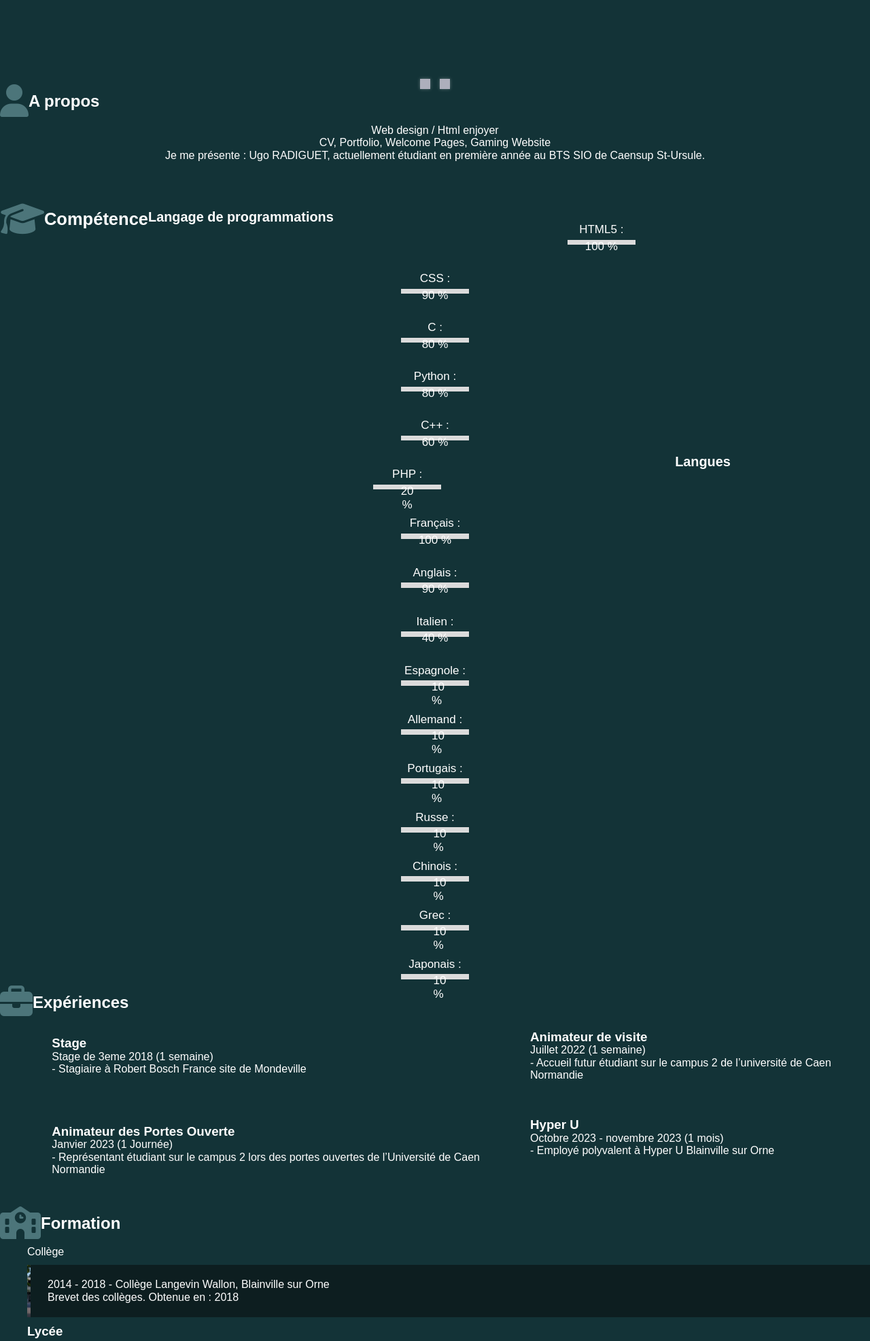
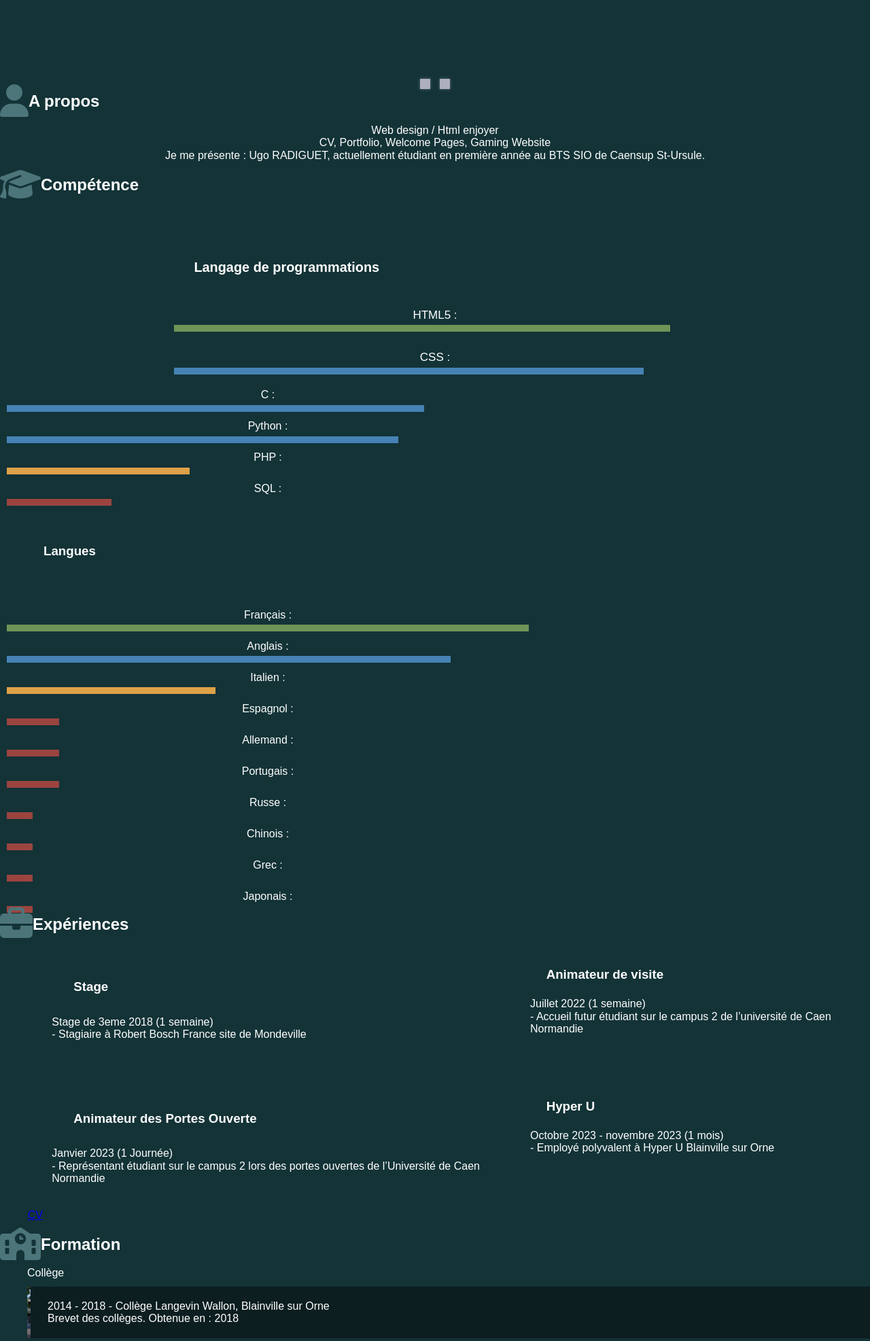
Before and after one commit to Uradiguet/Projet-AP-SLAM, a PHP site: page / in a window 1280 px wide. Shown: the part 1401-3374 px from the top of the page at 68% size. Run offline with PHP 8.4, Linux system fonts and the light colour scheme; some libraries are stand-ins or nearby versions.

Commit message:
LA BARRE DE PROG EST LA MAIS PAS CENTRE DONC A FAIRE

```diff
--- a/asset/YAML/page3.yaml
+++ b/asset/YAML/page3.yaml
@@ -9,10 +9,11 @@ programmation:
     valide : 80
   - nom: Python
     valide : 75
-  - nom: C++
-    valide : 60
   - nom: PHP
+    valide : 35
+  - nom: SQL
     valide : 20
+
 
 langue:
   - nom: Français
@@ -21,7 +22,7 @@ langue:
     valide : 85
   - nom: Italien
     valide : 40
-  - nom: Espagnole
+  - nom: Espagnol
     valide : 10
   - nom: Allemand
     valide : 10
--- a/asset/php/page3.php
+++ b/asset/php/page3.php
@@ -9,28 +9,27 @@
 
     $data = yaml_parse_file($yamlFilePath);
 
-    echo "<div class='Competences'>
-        <h2 id='Compétences'><i class='fa-solid fa-graduation-cap fa-2xl' style='color: #4c757a;'></i>Compétence</h2>\n";
+    echo "<h2 id='Compétences'><i class='fa-solid fa-graduation-cap fa-2xl' style='color: #4c757a;'></i>Compétence</h2>\n
+        <div class='Competences'>";
 
-    echo "<h3>Langage de programmations</h3>\n";
+echo "<div class='list-comp'><h3>Langage de programmations</h3>\n";
 
 foreach ($data["programmation"] as $unProg) {
     echo "<div class='item-comp'>" . ucfirst($unProg["nom"]) . " :
-                <div class='progress'>
-                    <div class='item-competence' style='width:" . $unProg["valide"] . "%;'>" . (ceil($unProg["valide"] / 10) * 10) . " % </div>
-                </div>
+        <div class='progress barre" . (ceil($unProg["valide"] / 10) * 10) . "' style='width:" . $unProg["valide"] . "%;'></div></div>
       </div>\n";
+
 }
 
 echo "<h3>Langues</h3>\n";
 
 foreach ($data["langue"] as $unlang) {
     echo "<div class='item-comp'>" . ucfirst($unlang["nom"]) . " :
-                <div class='progress'>
-                    <div class='item-competence' style='width:" . $unlang["valide"] . "%;'>" . (ceil($unlang["valide"] / 10) * 10) . " % </div>
-                </div>
+        <div class='progress barre" . (ceil($unlang["valide"] / 10) * 10) . "' style='width:" . $unlang["valide"] . "%;'></div></div>
       </div>\n";
+
+
 }
 
-    echo "</div>";
+echo "</div></div>";
 ?>
--- a/asset/php/page4.php
+++ b/asset/php/page4.php
@@ -34,5 +34,6 @@
     foreach($data["hyperu"] AS $untrav){
         echo "".ucfirst($untrav["duree"])."<br>- ".$untrav["detail"]."</li>\n";
     }
+    echo "<a class = 'cv' href = './../CV.pdf'>CV<img href = './../img/cv.png'></a>";
     echo "</ul></div>";
  ?>
--- a/asset/style.css
+++ b/asset/style.css
@@ -73,43 +73,58 @@ header {
     transition: 0.5s;
     -webkit-text-stroke: 1px transparent;
   }
-
-
-.Competences{
-  font-size:17px;
-  padding-top:50px;
-  display:flex;
-  justify-content:center;
-  align-items:flex-start;
-  flex-wrap:wrap;
+h3{
+  margin: 5%;
 }
 
-.progress{
-  background-color:#dbdbdb;
-  height:7.5px;
-  width:100px;
-  margin:0px auto;
-  margin-top:5px;
-}
-.item-comp{
-  text-align:center;
-  padding:10px;
-  width:60vw;
-  margin-bottom:10px;
-  margin-top:10px;
+.progress {
+  background-color: #0D1E20;
+  height: 10px;
+  width: 100%;
+  margin-top: 5px;
 }
 
-.item-competence{
-  display: inline-block;
-  width: <?php echo $unProg["valide"]; ?>%;
+.item-comp {
+  text-align: center;
+  padding: 10px;
+  width: 60vw;
+  margin-bottom: 10px;
+  margin-top: 10px;
+  height: 1rem;
 }
 
-.progress div{height:100%;}
+.item-competence {
+  display: inline-block;
+  height: 100%;
+}
 
-.progress .barre10, .progress .barre20, .progress .barre30{background-color:#9b443f;}
-.progress .barre40, .progress .barre50, .progress .barre60{background-color:#dda148;}
-.progress .barre70, .progress .barre80, .progress .barre90{background-color:#4682b4;}
-.progress .barre100{background-color:#6f9457;}
+.Competences {
+  font-size: 17px;
+  padding-top: 50px;
+  display: flex;
+  justify-content: space-around;
+  align-items: flex-end;
+  flex-wrap: wrap;
+}
+
+.barre {
+  height: 100%;
+}
+
+.barre10 { background-color: #9b443f; }
+.barre20 { background-color: #9b443f; }
+.barre30 { background-color: #9b443f; }
+.barre40 { background-color: #dda148; }
+.barre50 { background-color: #dda148; }
+.barre60 { background-color: #dda148; }
+.barre70 { background-color: #4682b4; }
+.barre80 { background-color: #4682b4; }
+.barre90 { background-color: #4682b4; }
+.barre100 { background-color: #6f9457; }
+
+.list-comp {
+  padding: 0.5%;
+}
 
 .list-exp{
 	display: grid;
--- a/index.php
+++ b/index.php
@@ -8,16 +8,15 @@
 		<link rel="stylesheet" href="./asset/style.css">
 		<link href="https://fonts.googleapis.com/css2?family=Poppins:wght@900&display=swap" rel="stylesheet"><link rel="stylesheet" href="https://cdnjs.cloudflare.com/ajax/libs/normalize/5.0.0/normalize.min.css">
 	</head>
-
+    <body>
 <?php
     set_include_path(get_include_path() . PATH_SEPARATOR . __DIR__);
-    require './yaml/yaml.php';
-    echo '<body>';
+
     include("./asset/php/page1.php");
     include("./asset/php/page2.php");
     include("./asset/php/page3.php");
     include("./asset/php/page4.php");
     include("./asset/php/page5.php");
     include("./asset/php/page6.php");
-    echo '</body>';
 ?>
+    </body>
--- a/yaml/composer.json
+++ b/yaml/composer.json
@@ -1,6 +1,5 @@
 {
     "require": {
-        "phpmailer/phpmailer": "^6.9",
-        "symfony/yaml": "^7.0"
+        "symfony/yaml": "^6.3"
     }
 }
```
Also changed, not shown: asset/php/page6.php (+6 -6 lines), asset/img/cv.png (added), 2 other files. Lines whose indentation alone changed are shown as unchanged.
